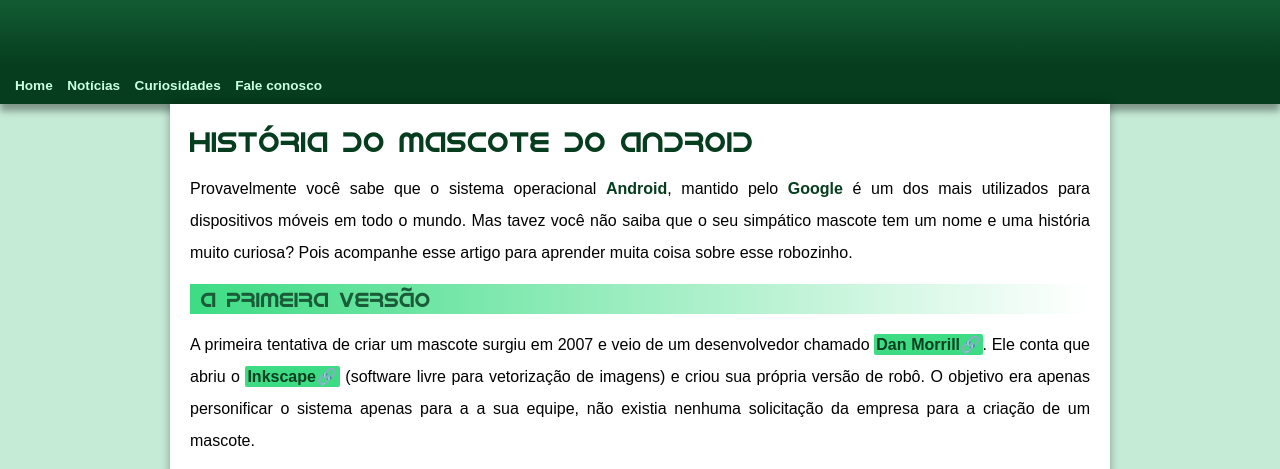
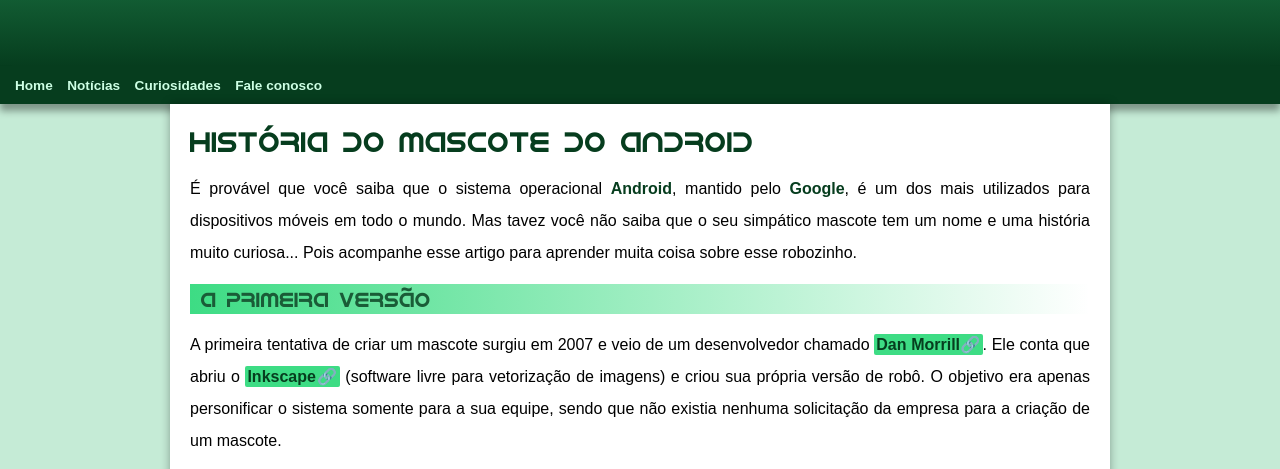
Before and after one commit to gabrielgcb/projeto-android, a plain HTML site: page index.html in a window 1280 px wide. Shown: the part 164-633 px from the top of the page. Drawn offline with Linux system fonts and the light colour scheme.

Commit message:
Update index.html

```diff
--- a/index.html
+++ b/index.html
@@ -26,7 +26,7 @@
             </h1>
 
             <p>
-                Provavelmente você sabe que o sistema operacional <strong>Android</strong>, mantido pelo <strong>Google</strong> é um dos mais utilizados para dispositivos móveis em todo o mundo. Mas tavez você não saiba que o seu simpático mascote tem um nome e uma história muito curiosa? Pois acompanhe esse artigo para aprender muita coisa sobre esse robozinho.
+                É provável que você saiba que o sistema operacional <strong>Android</strong>, mantido pelo <strong>Google</strong>, é um dos mais utilizados para dispositivos móveis em todo o mundo. Mas tavez você não saiba que o seu simpático mascote tem um nome e uma história muito curiosa... Pois acompanhe esse artigo para aprender muita coisa sobre esse robozinho.
             </p>
 
             <h2>
@@ -34,7 +34,7 @@
             </h2>
 
             <p>
-                A primeira tentativa de criar um mascote surgiu em 2007 e veio de um desenvolvedor chamado <a class="externo" href="https://androidcommunity.com/dan-morrill-shows-us-the-android-mascot-that-almost-was-20130103/" target="_blank" rel="">Dan Morrill</a>. Ele conta que abriu o <a class="externo" href="https://inkscape.org/pt-br/" target="_blank">Inkscape</a> (software livre para vetorização de imagens) e criou sua própria versão de robô. O objetivo era apenas personificar o sistema apenas para a a sua equipe, não existia nenhuma solicitação da empresa para a criação de um mascote.
+                A primeira tentativa de criar um mascote surgiu em 2007 e veio de um desenvolvedor chamado <a class="externo" href="https://androidcommunity.com/dan-morrill-shows-us-the-android-mascot-that-almost-was-20130103/" target="_blank" rel="">Dan Morrill</a>. Ele conta que abriu o <a class="externo" href="https://inkscape.org/pt-br/" target="_blank">Inkscape</a> (software livre para vetorização de imagens) e criou sua própria versão de robô. O objetivo era apenas personificar o sistema somente para a sua equipe, sendo que não existia nenhuma solicitação da empresa para a criação de um mascote.
             </p>
 
             <picture>
```
